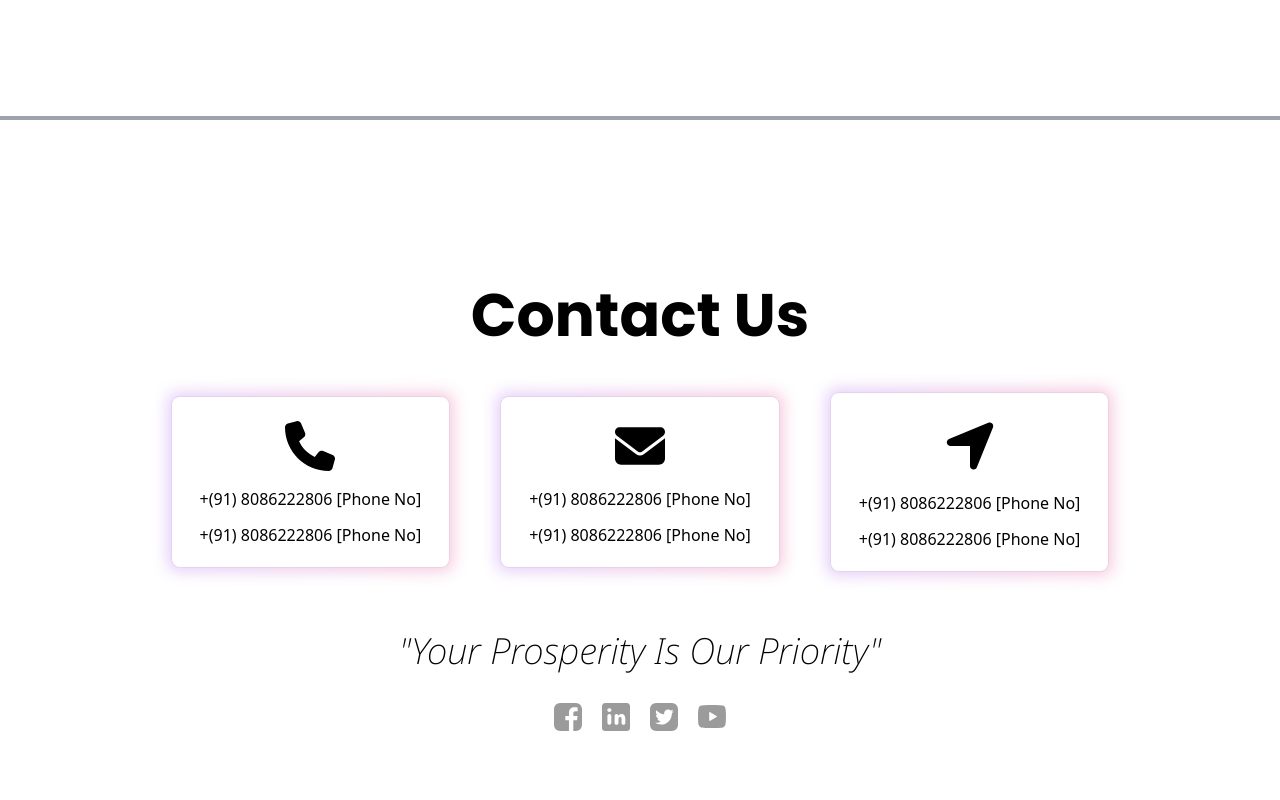
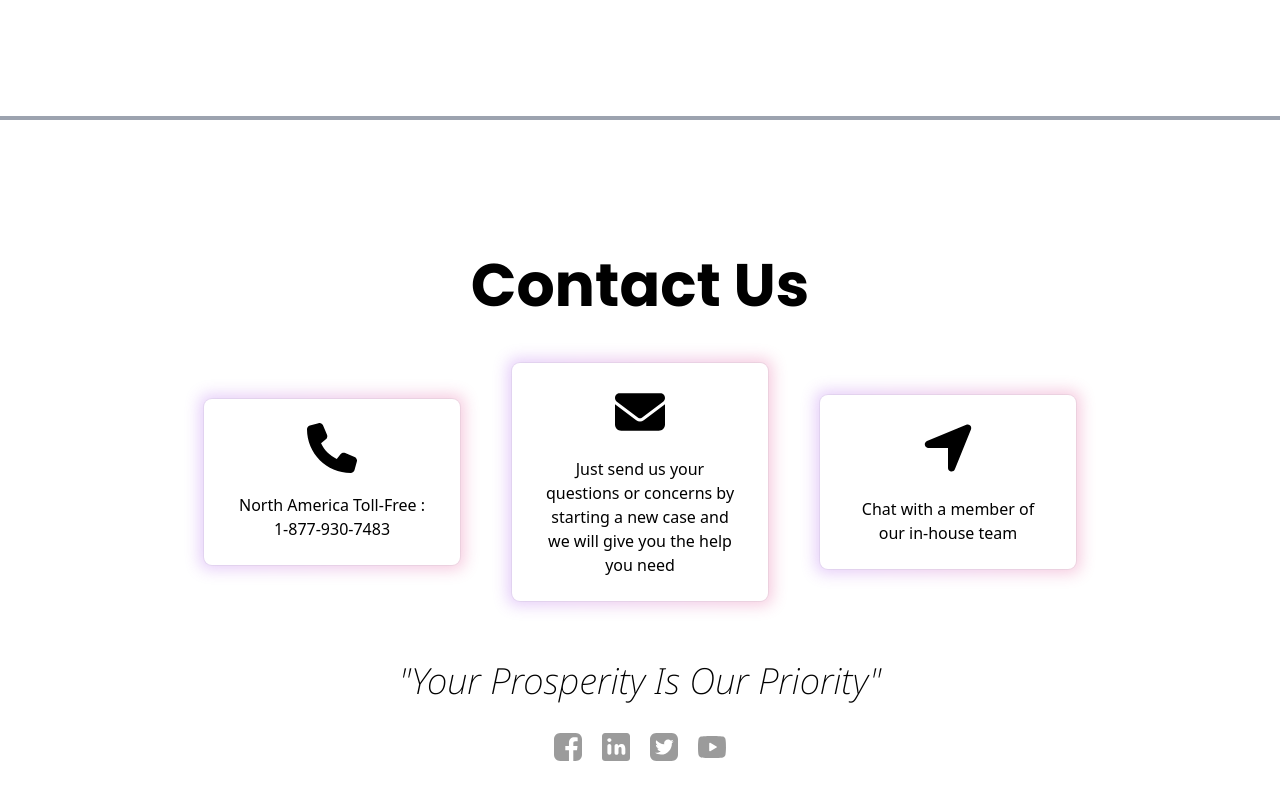
Before and after one commit to rinto11804/team-luminaries, a React (Vite) app: page / in a window 1280 px wide. Shown: the part 7585-8385 px from the top of the page. Built offline with nearby package versions, Linux system fonts and the light colour scheme.

Commit message:
finished some final touches

```diff
--- a/index.html
+++ b/index.html
@@ -3,7 +3,7 @@
   <head>
     <meta charset="UTF-8" />
     <meta name="viewport" content="width=device-width, initial-scale=1.0" />
-    <title>SpacExplore</title>
+    <title>🚀SpacXplore</title>
   </head>
   <body>
     <div id="root"></div>
--- a/src/components/Contact.jsx
+++ b/src/components/Contact.jsx
@@ -10,18 +10,16 @@ import image8 from "../assets/images/location-arrow-solid.svg";
 const Contacts = [
   {
     img: image6,
-    detail_1: "+(91) 8086222806 [Phone No]",
-    detail_2: "+(91) 8086222806 [Phone No]",
+    detail_1: "North America Toll-Free : 1-877-930-7483",
   },
   {
     img: image7,
-    detail_1: "+(91) 8086222806 [Phone No]",
-    detail_2: "+(91) 8086222806 [Phone No]",
+    detail_1: "Just send us your questions or concerns by starting a new case and we will give you the help you need",
   },
   {
     img: image8,
-    detail_1: "+(91) 8086222806 [Phone No]",
-    detail_2: "+(91) 8086222806 [Phone No]",
+    detail_1: "Chat with a member of our in-house team",
+
   },
 ];
 function Contact() {
@@ -50,8 +48,7 @@ function Contact() {
                                 alt=""
                               />
                             </a>
-                            <div>{contact.detail_1}</div>
-                            <div>{contact.detail_1}</div>
+                            <div className="w-[200px] text-center leading-6">{contact.detail_1}</div>
                           </div>
                         </div>
                       </div>
```
